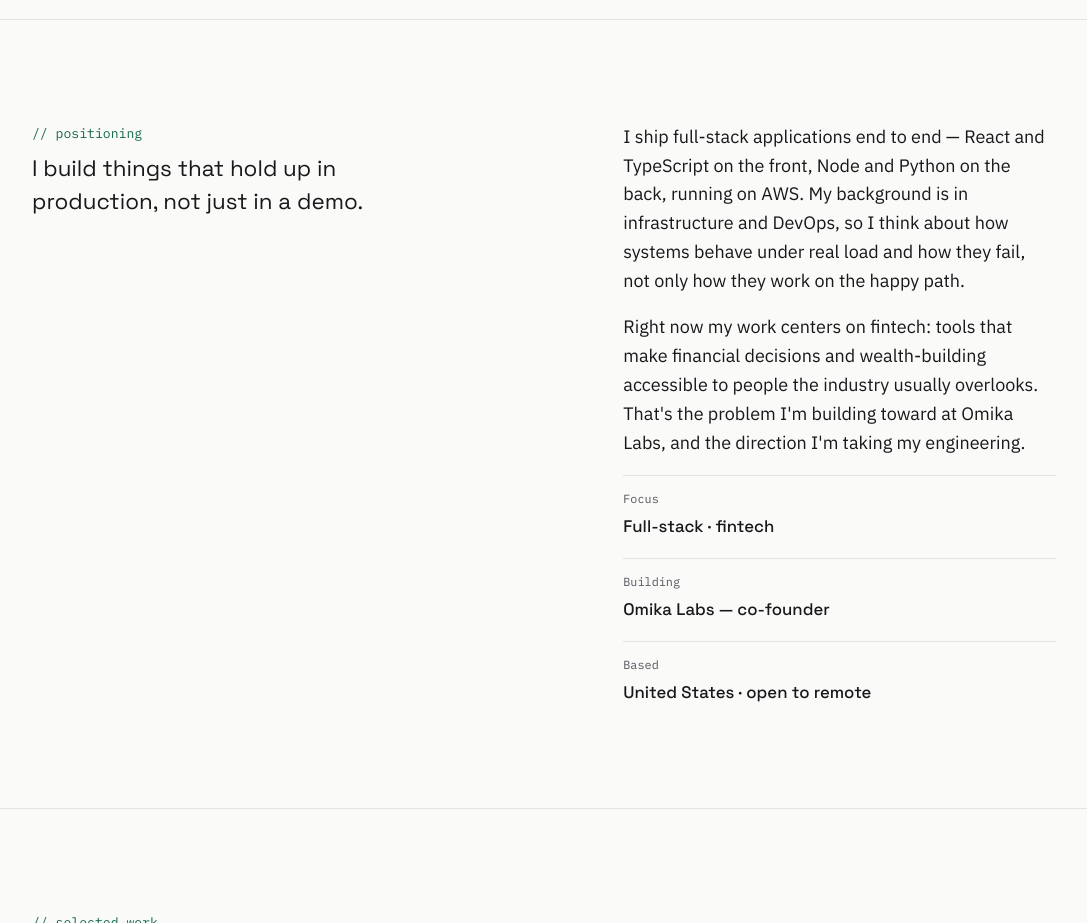
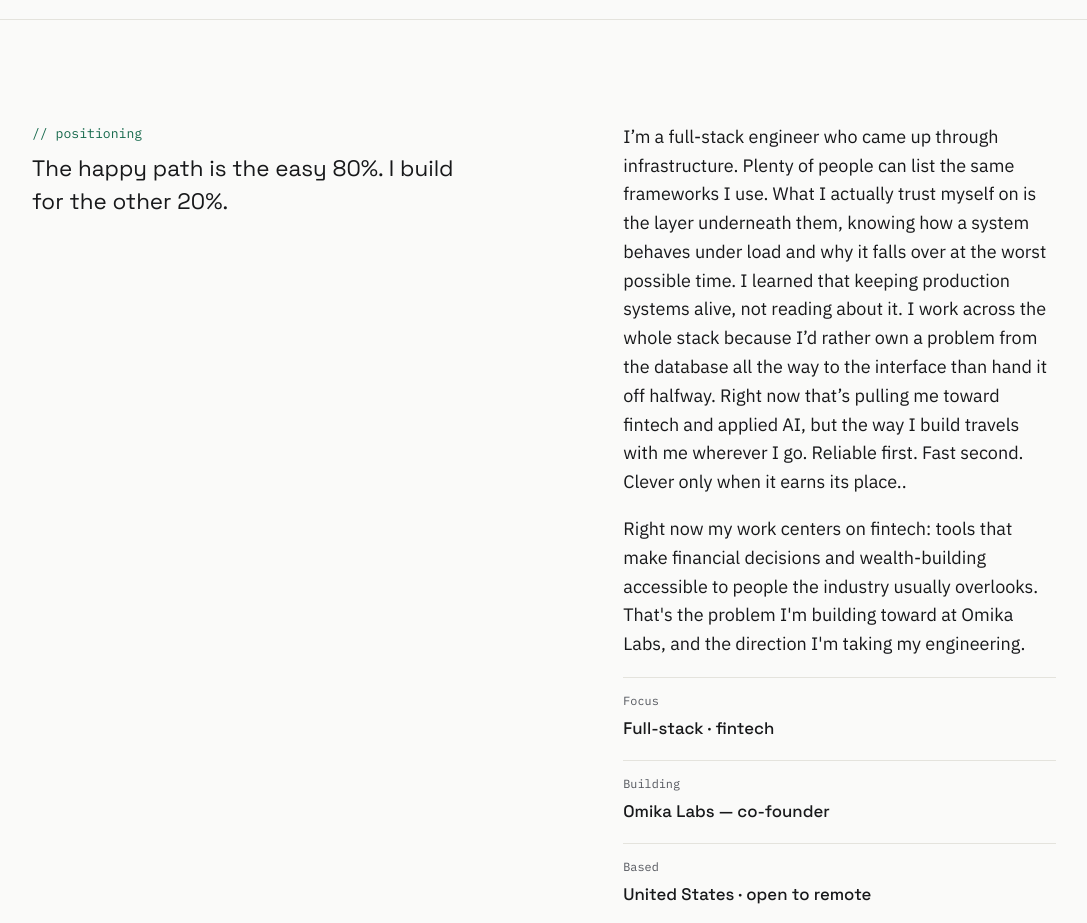
Before and after one commit to fadeel7/fadeel7.github.io, a plain HTML site: page index.html in a window 1280 px wide. Shown: the part 980-1903 px from the top of the page, without its empty margins (96-1183 px from the left). Drawn offline with Linux system fonts and the light colour scheme.

Commit message:
Revise personal description in index.html
Updated personal description to reflect current focus on fintech and applied AI.

```diff
--- a/index.html
+++ b/index.html
@@ -357,10 +357,11 @@
       <div class="about-grid">
         <div>
           <p class="block-head">// positioning</p>
-          <p class="lede">I build things that hold up in production, not just in a demo.</p>
+          <p class="lede">The happy path is the easy 80%. I build for the other 20%.</p>
         </div>
         <div class="about-body">
-          <p>I ship full-stack applications end to end — React and TypeScript on the front, Node and Python on the back, running on AWS. My background is in infrastructure and DevOps, so I think about how systems behave under real load and how they fail, not only how they work on the happy path.</p>
+          <p>I’m a full-stack engineer who came up through infrastructure. Plenty of people can list the same frameworks I use. What I actually trust myself on is the layer underneath them, knowing how a system behaves under load and why it falls over at the worst possible time. I learned that keeping production systems alive, not reading about it.
+I work across the whole stack because I’d rather own a problem from the database all the way to the interface than hand it off halfway. Right now that’s pulling me toward fintech and applied AI, but the way I build travels with me wherever I go. Reliable first. Fast second. Clever only when it earns its place..</p>
           <p>Right now my work centers on fintech: tools that make financial decisions and wealth-building accessible to people the industry usually overlooks. That's the problem I'm building toward at Omika Labs, and the direction I'm taking my engineering.</p>
           <dl class="facts">
             <div class="fact"><dt>Focus</dt><dd>Full-stack · fintech</dd></div>
```
